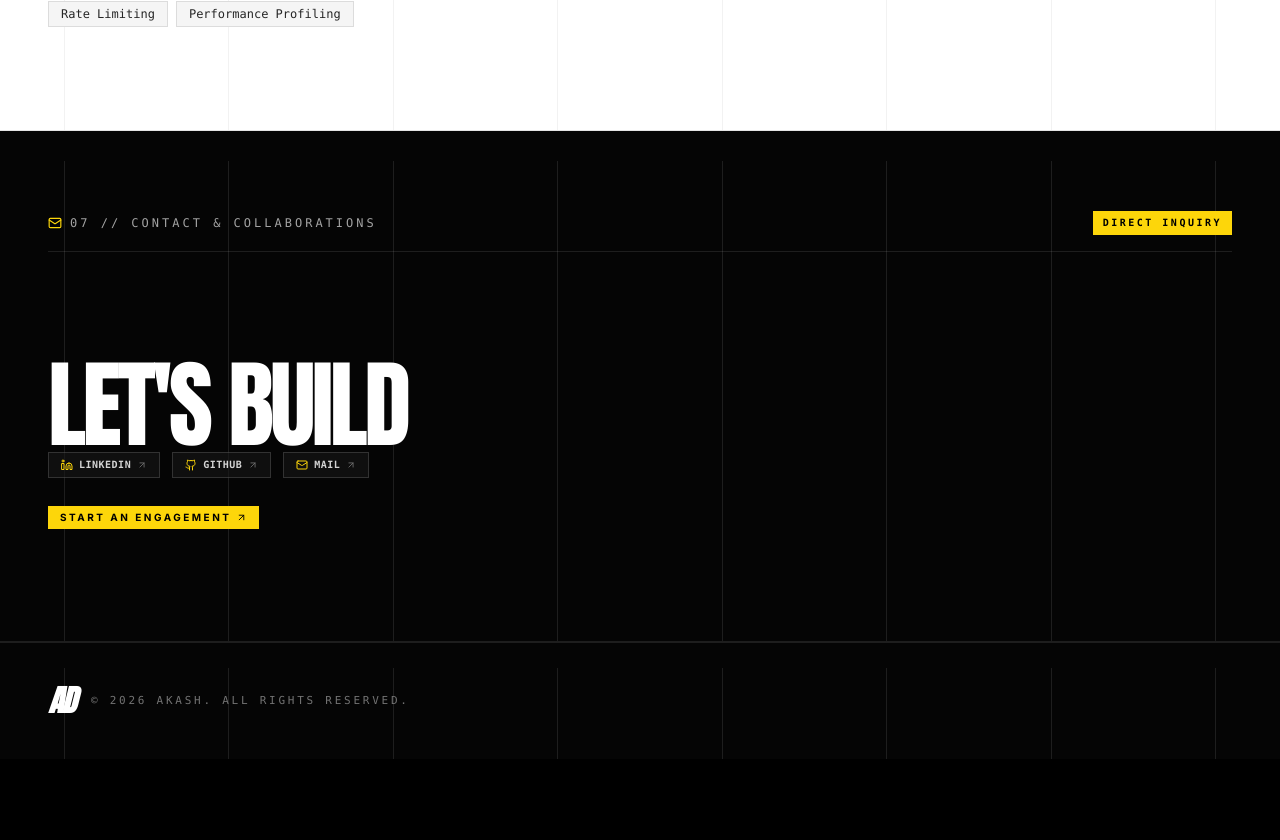
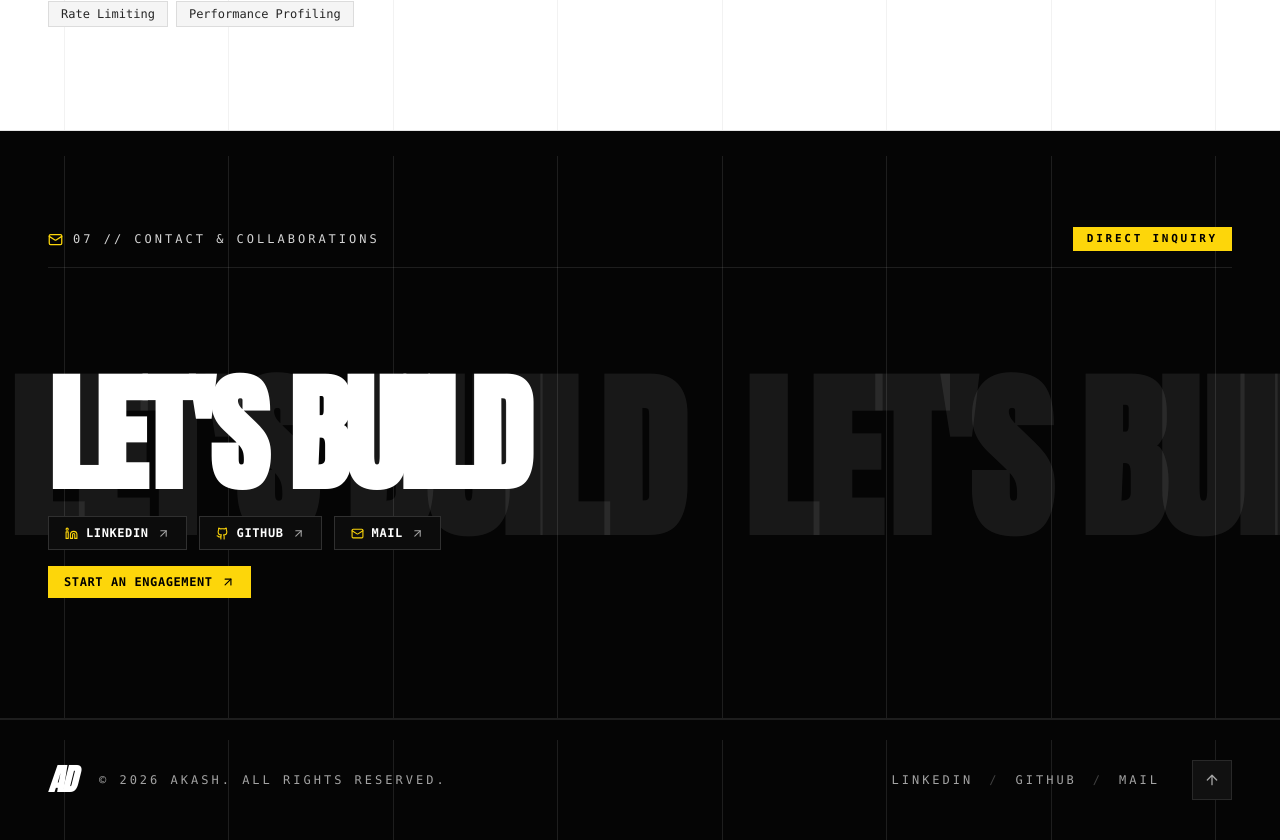
Before and after one commit to akashad123/akash-portfolio, a React (Vite) app: page / in a window 1280 px wide. Shown: the part 6680-7520 px from the top of the page. Before the commit the page ends 7439 px from the top, so only its background shows below. Built offline with nearby package versions, Linux system fonts and the light colour scheme.

Commit message:
feat(contact-footer): match exact reference image composition for contact section and footer

```diff
--- a/src/sections/ContactSection.tsx
+++ b/src/sections/ContactSection.tsx
@@ -18,13 +18,15 @@ export const ContactSection: React.FC<ContactSectionProps> = ({ onOpenContact })
   const { developer } = portfolioData;
   const sectionRef = useRef<HTMLElement>(null);
   const bgRef = useRef<HTMLDivElement>(null);
+  const watermarkRef = useRef<HTMLDivElement>(null);
   const titleRef = useRef<HTMLDivElement>(null);
 
   useEffect(() => {
     const cleanup = initGsapMultiParallax(
       [
-        { target: bgRef.current, yStart: 30, yEnd: -30, scrub: 1.1 },
-        { target: titleRef.current, yStart: 25, yEnd: -25, scrub: 1.2 },
+        { target: bgRef.current, yStart: 25, yEnd: -25, scrub: 1.1 },
+        { target: watermarkRef.current, yStart: 35, yEnd: -35, scrub: 1.3 },
+        { target: titleRef.current, yStart: 15, yEnd: -15, scrub: 1.2 },
       ],
       sectionRef.current
     );
@@ -35,89 +37,115 @@ export const ContactSection: React.FC<ContactSectionProps> = ({ onOpenContact })
     <section
       ref={sectionRef}
       id="contact"
-      className="relative bg-[#050505] text-white py-16 sm:py-20 px-4 sm:px-8 md:px-12 border-b border-white/10 select-none overflow-hidden"
+      className="relative bg-[#050505] text-white py-16 sm:py-24 px-4 sm:px-8 md:px-12 border-b border-white/10 select-none overflow-hidden"
     >
       {/* Background Architectural Grid Lines with GSAP Scroll Parallax */}
       <div ref={bgRef} className="absolute inset-0 pointer-events-none will-change-transform z-0">
         <GridBackground theme="dark" columns={8} />
       </div>
 
+      {/* Massive Repeating Watermark Typography across width */}
+      <div
+        ref={watermarkRef}
+        className="absolute inset-0 flex items-center pointer-events-none select-none overflow-hidden z-0 will-change-transform"
+      >
+        <div className="flex whitespace-nowrap space-x-10 sm:space-x-16 text-white/[0.08] font-display font-black text-[16vw] sm:text-[14vw] uppercase tracking-tighter leading-none select-none pl-2">
+          <span>LET'S BUILD</span>
+          <span>LET'S BUILD</span>
+          <span>LET'S BUILD</span>
+          <span>LET'S BUILD</span>
+        </div>
+      </div>
+
       <div className="relative z-10 max-w-7xl mx-auto w-full">
-        {/* Top Header - Slides down smoothly */}
+        {/* Top Header - Matches Reference Screenshot 100% */}
         <motion.div
           variants={fadeInDownVariants}
           initial="hidden"
           whileInView="visible"
           viewport={sectionViewportConfig}
           custom={0.05}
-          className="flex items-center justify-between border-b border-white/10 pb-4 text-xs font-mono tracking-widest text-neutral-400 mb-8 sm:mb-12"
+          className="flex items-center justify-between border-b border-white/10 pb-4 text-xs font-mono tracking-widest text-neutral-300 mb-12 sm:mb-16"
         >
-          <div className="flex items-center space-x-2">
-            <Mail size={14} className="text-brand-yellow" />
+          <div className="flex items-center space-x-2.5">
+            <Mail size={15} className="text-brand-yellow" />
             <span>07 // CONTACT & COLLABORATIONS</span>
           </div>
-          <span className="bg-brand-yellow text-black font-bold px-2.5 py-1 text-[10px] tracking-widest uppercase">
+          <span className="bg-brand-yellow text-black font-bold px-3 sm:px-3.5 py-1 text-[11px] font-mono tracking-widest uppercase">
             DIRECT INQUIRY
           </span>
         </motion.div>
 
-        {/* Massive Editorial Brand Statement: LET'S BUILD + Channels + Start an Engagement below */}
+        {/* Foreground Headline + Social Links + Start Engagement Button */}
         <motion.div
           variants={fadeInUpVariants}
           initial="hidden"
           whileInView="visible"
           viewport={sectionViewportConfig}
           custom={0.1}
-          className="py-4 sm:py-8 space-y-5 sm:space-y-6"
+          className="py-4 sm:py-6"
         >
+          {/* Headline: Giant LET'S BUILD */}
           <div ref={titleRef} className="will-change-transform">
-            <h2 className="font-display text-5xl sm:text-7xl md:text-8xl uppercase tracking-tighter text-white">
+            <h2 className="font-display font-black text-6xl sm:text-7xl md:text-8xl lg:text-9xl uppercase tracking-tighter text-white leading-none">
               LET'S BUILD
             </h2>
           </div>
 
-          {/* Under 'Let's Build': LinkedIn, GitHub, and Mail (Decreased size) */}
-          <div className="flex flex-wrap items-center gap-2.5 sm:gap-3 text-xs font-mono">
+          {/* Social Links Row (Compact, sharp, yellow icons, diagonal arrows) */}
+          <div className="mt-6 sm:mt-8 flex flex-wrap items-center gap-3">
             <a
               href={developer.socials.linkedin}
               target="_blank"
               rel="noreferrer"
-              className="flex items-center space-x-1.5 text-neutral-300 hover:text-black hover:bg-brand-yellow transition-all border border-white/15 hover:border-brand-yellow px-2.5 sm:px-3 py-1 text-[10px] tracking-wider uppercase font-bold bg-neutral-900/60 rounded-none group cursor-pointer"
+              className="flex items-center space-x-2 bg-[#0c0c0c] text-white hover:text-white border border-white/15 hover:border-brand-yellow px-3.5 sm:px-4 py-2 text-xs font-mono font-bold tracking-wider uppercase rounded-none transition-all duration-200 group cursor-pointer"
             >
-              <Linkedin size={12} className="text-brand-yellow group-hover:text-black transition-colors" />
+              <Linkedin size={13} className="text-brand-yellow" />
               <span>LINKEDIN</span>
-              <ArrowUpRight size={10} className="text-neutral-500 group-hover:text-black group-hover:translate-x-0.5 group-hover:-translate-y-0.5 transition-all" />
+              <ArrowUpRight
+                size={13}
+                className="text-neutral-400 group-hover:text-brand-yellow group-hover:translate-x-0.5 group-hover:-translate-y-0.5 transition-all"
+              />
             </a>
 
             <a
               href={developer.socials.github}
               target="_blank"
               rel="noreferrer"
-              className="flex items-center space-x-1.5 text-neutral-300 hover:text-black hover:bg-brand-yellow transition-all border border-white/15 hover:border-brand-yellow px-2.5 sm:px-3 py-1 text-[10px] tracking-wider uppercase font-bold bg-neutral-900/60 rounded-none group cursor-pointer"
+              className="flex items-center space-x-2 bg-[#0c0c0c] text-white hover:text-white border border-white/15 hover:border-brand-yellow px-3.5 sm:px-4 py-2 text-xs font-mono font-bold tracking-wider uppercase rounded-none transition-all duration-200 group cursor-pointer"
             >
-              <Github size={12} className="text-brand-yellow group-hover:text-black transition-colors" />
+              <Github size={13} className="text-brand-yellow" />
               <span>GITHUB</span>
-              <ArrowUpRight size={10} className="text-neutral-500 group-hover:text-black group-hover:translate-x-0.5 group-hover:-translate-y-0.5 transition-all" />
+              <ArrowUpRight
+                size={13}
+                className="text-neutral-400 group-hover:text-brand-yellow group-hover:translate-x-0.5 group-hover:-translate-y-0.5 transition-all"
+              />
             </a>
 
             <a
               href={`mailto:${developer.socials.email}`}
-              className="flex items-center space-x-1.5 text-neutral-300 hover:text-black hover:bg-brand-yellow transition-all border border-white/15 hover:border-brand-yellow px-2.5 sm:px-3 py-1 text-[10px] tracking-wider uppercase font-bold bg-neutral-900/60 rounded-none group cursor-pointer"
+              className="flex items-center space-x-2 bg-[#0c0c0c] text-white hover:text-white border border-white/15 hover:border-brand-yellow px-3.5 sm:px-4 py-2 text-xs font-mono font-bold tracking-wider uppercase rounded-none transition-all duration-200 group cursor-pointer"
             >
-              <Mail size={12} className="text-brand-yellow group-hover:text-black transition-colors" />
+              <Mail size={13} className="text-brand-yellow" />
               <span>MAIL</span>
-              <ArrowUpRight size={10} className="text-neutral-500 group-hover:text-black group-hover:translate-x-0.5 group-hover:-translate-y-0.5 transition-all" />
+              <ArrowUpRight
+                size={13}
+                className="text-neutral-400 group-hover:text-brand-yellow group-hover:translate-x-0.5 group-hover:-translate-y-0.5 transition-all"
+              />
             </a>
           </div>
 
-          {/* Directly below LinkedIn, GitHub, and Mail: Start an Engagement button */}
-          <div className="pt-1">
+          {/* Solid Yellow Primary CTA placed directly below social buttons */}
+          <div className="mt-3.5 sm:mt-4">
             <button
               onClick={onOpenContact}
-              className="bg-brand-yellow text-black font-bold px-2.5 sm:px-3 py-1 text-[10px] tracking-widest uppercase hover:bg-[#E5C200] transition-colors rounded-none shadow-xs shrink-0 cursor-pointer flex items-center space-x-1 group"
+              className="bg-brand-yellow hover:bg-[#E5C200] text-black font-mono font-bold text-xs tracking-wider uppercase px-4 py-2 transition-colors rounded-none cursor-pointer flex items-center space-x-2 group"
             >
               <span>START AN ENGAGEMENT</span>
-              <ArrowUpRight size={11} className="group-hover:translate-x-0.5 group-hover:-translate-y-0.5 transition-transform" />
+              <ArrowUpRight
+                size={14}
+                className="text-black group-hover:translate-x-0.5 group-hover:-translate-y-0.5 transition-transform"
+              />
             </button>
           </div>
         </motion.div>
--- a/src/sections/Footer.tsx
+++ b/src/sections/Footer.tsx
@@ -2,6 +2,7 @@ import React, { useRef, useEffect } from 'react';
 import { portfolioData } from '../data/portfolioData';
 import { GridBackground } from '../components/GridBackground';
 import { initGsapParallax } from '../utils/gsapParallax';
+import { ArrowUp } from 'lucide-react';
 
 interface FooterProps {
   onOpenContact?: () => void;
@@ -15,12 +16,19 @@ export const Footer: React.FC<FooterProps> = () => {
   // GSAP Scroll Parallax on Footer Background Grid
   useEffect(() => {
     const cleanup = initGsapParallax(bgRef.current, footerRef.current, {
-      yStart: 25,
-      yEnd: -25,
+      yStart: 20,
+      yEnd: -20,
       scrub: 1.2,
     });
     return cleanup;
   }, []);
+
+  const scrollToTop = () => {
+    window.scrollTo({
+      top: 0,
+      behavior: 'smooth',
+    });
+  };
 
   return (
     <footer
@@ -32,15 +40,54 @@ export const Footer: React.FC<FooterProps> = () => {
         <GridBackground theme="dark" columns={8} />
       </div>
 
-      <div className="relative z-10 max-w-7xl mx-auto flex items-center justify-between">
+      <div className="relative z-10 max-w-7xl mx-auto flex flex-col sm:flex-row items-start sm:items-center justify-between gap-6">
         {/* Monogram Brand Logo & Copyright */}
-        <div className="flex items-center space-x-4">
+        <div className="flex items-center space-x-4 sm:space-x-6">
           <span className="font-display italic font-black text-2xl sm:text-3xl tracking-tighter text-white">
             {developer.monogram}
           </span>
-          <span className="text-[11px] font-mono text-neutral-500 uppercase tracking-widest">
+          <span className="text-[11px] sm:text-xs font-mono text-neutral-400 uppercase tracking-widest">
             © {new Date().getFullYear()} {developer.name}. ALL RIGHTS RESERVED.
           </span>
+        </div>
+
+        {/* Center / Right Links and Back-to-Top Button */}
+        <div className="flex items-center justify-between sm:justify-end w-full sm:w-auto space-x-6 sm:space-x-8">
+          <div className="flex items-center space-x-3 sm:space-x-4 text-xs font-mono text-neutral-400 uppercase tracking-widest">
+            <a
+              href={developer.socials.linkedin}
+              target="_blank"
+              rel="noreferrer"
+              className="hover:text-brand-yellow transition-colors"
+            >
+              LINKEDIN
+            </a>
+            <span className="text-neutral-700">/</span>
+            <a
+              href={developer.socials.github}
+              target="_blank"
+              rel="noreferrer"
+              className="hover:text-brand-yellow transition-colors"
+            >
+              GITHUB
+            </a>
+            <span className="text-neutral-700">/</span>
+            <a
+              href={`mailto:${developer.socials.email}`}
+              className="hover:text-brand-yellow transition-colors"
+            >
+              MAIL
+            </a>
+          </div>
+
+          {/* Square Back-to-Top Button */}
+          <button
+            onClick={scrollToTop}
+            className="w-9 h-9 sm:w-10 sm:h-10 bg-[#111111] border border-white/10 hover:border-brand-yellow text-neutral-400 hover:text-brand-yellow flex items-center justify-center transition-all cursor-pointer rounded-none group shrink-0"
+            aria-label="Scroll to top"
+          >
+            <ArrowUp size={16} className="group-hover:-translate-y-0.5 transition-transform" />
+          </button>
         </div>
       </div>
     </footer>
```
Also changed, not shown: 2 other files (tests, documents, lock files or other folders).
